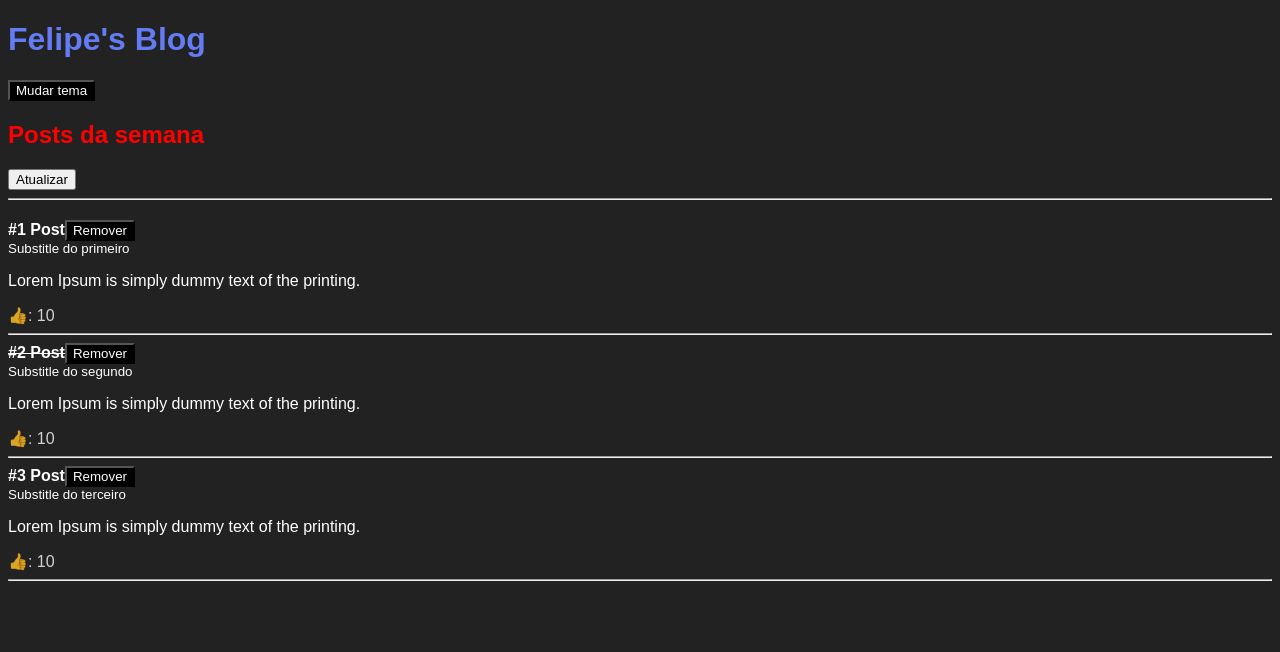
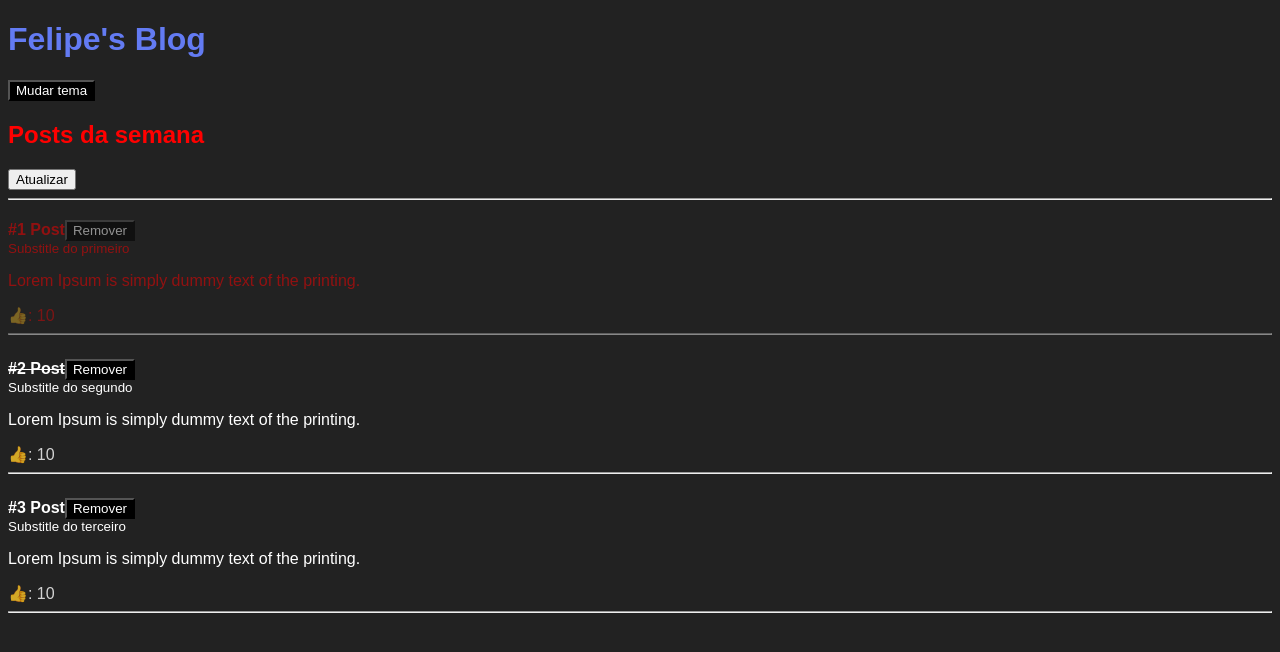
Before and after one commit to felipemarqs/react-fundamentos, a React app: page / in a window 1280 px wide. Shown: the top 652 px of the page. Built offline with nearby package versions, Linux system fonts and the light colour scheme.

Commit message:
style: :art: Props in Styled Components

```diff
--- a/src/components/Post/Post.jsx
+++ b/src/components/Post/Post.jsx
@@ -2,7 +2,7 @@ import React from "react";
 import PropTypes from "prop-types";
 import PostHeader from "./PostHeader.jsx";
 
-import { Subtitle , Rate, Paragraph}  from './styles.js'
+import { Subtitle , Rate, Paragraph, Container}  from './styles.js'
 
 
 const Post = ({
@@ -17,7 +17,7 @@ const Post = ({
 }) => {
   return (
     <>
-      <article>
+      <Container removed={removed}>
         <PostHeader id={id} title={title} onRemove={onRemove} read={read} />
 
         <Subtitle>{subtitle}</Subtitle>
@@ -25,7 +25,7 @@ const Post = ({
         <Paragraph>{paragraph}</Paragraph>
         <Rate>👍: {likes / 2}</Rate>
         <hr />
-      </article>
+      </Container>
     </>
   );
 };
--- a/src/components/Post/styles.js
+++ b/src/components/Post/styles.js
@@ -1,9 +1,15 @@
 import styled from "styled-components";
+
+export const Container  = styled.article`
+  margin-bottom: 24px;
+
+  opacity: ${(props) => props.removed ? 0.5 : 1};
+  color: ${(props) => props.removed ? '#f00' : '#fff'}
+`;
 
 export const Subtitle = styled.small`
     display: block;
 `;
-
 
 export const Rate = styled.span`
     font-size: 16px;
```
